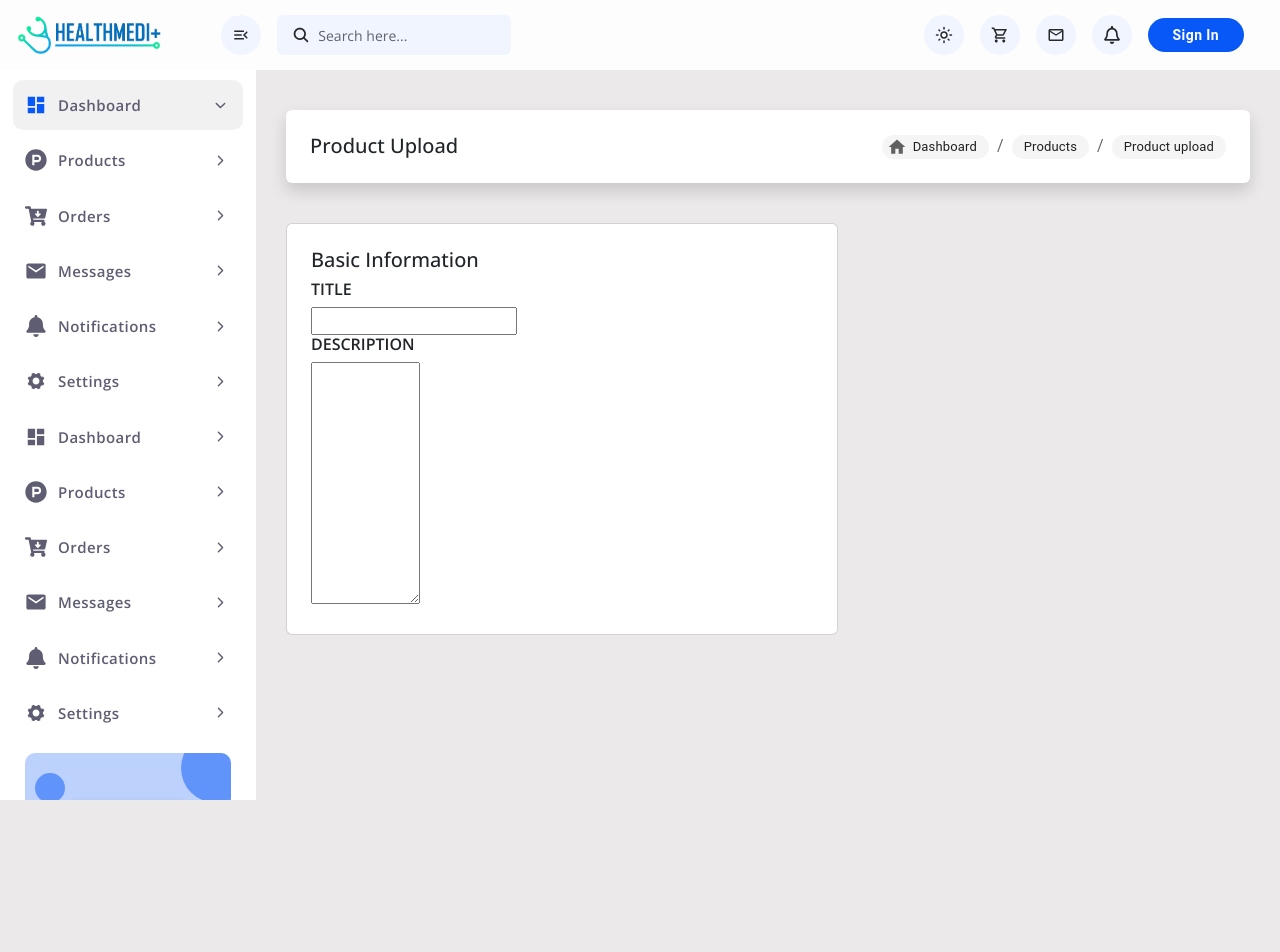
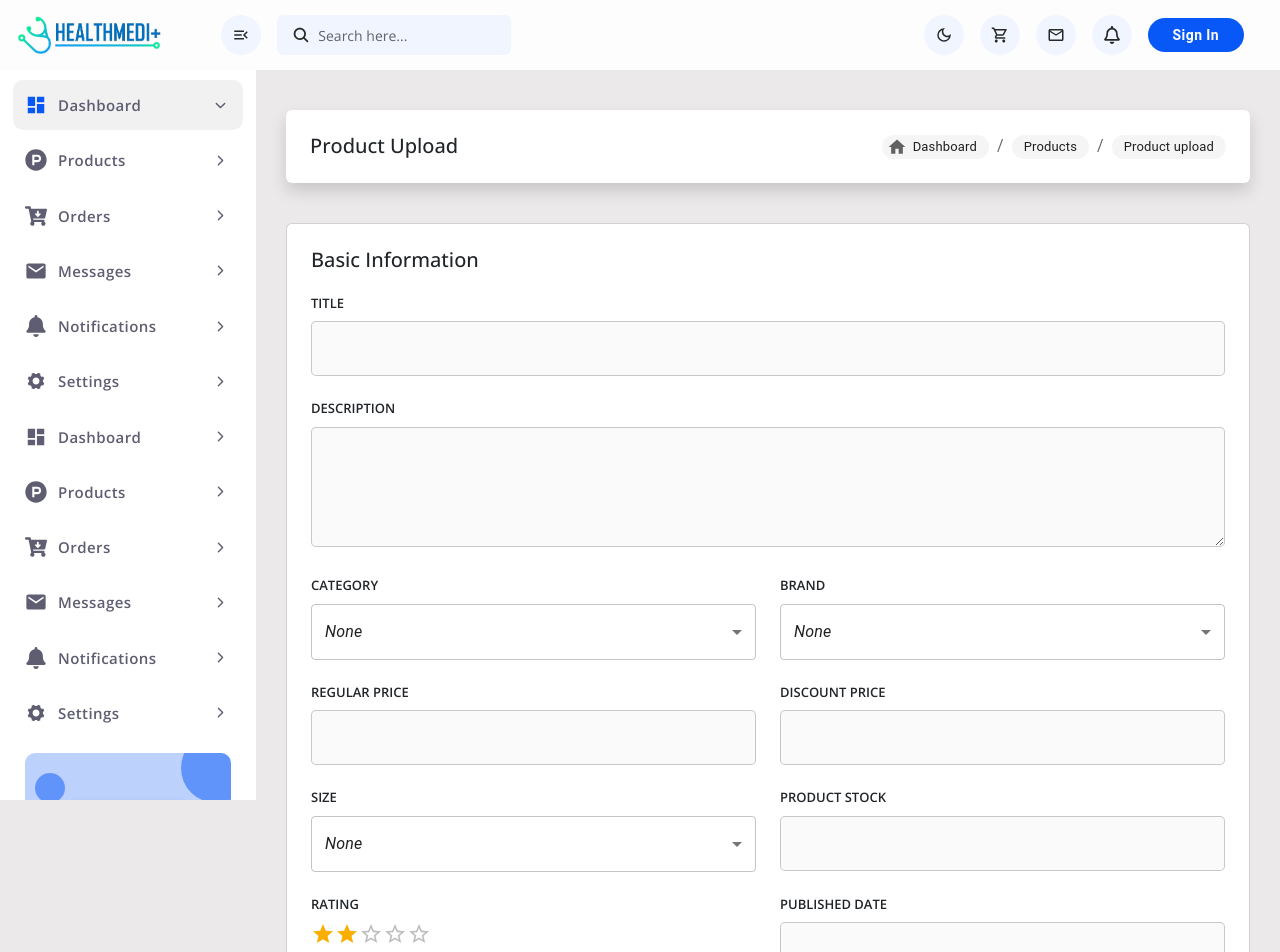
Before and after one commit to TilottamZope/dashboard, a React (Vite) app: page /product/upload in a window 1280 px wide. Shown: the top 952 px of the page. Before the commit the page ends 800 px from the top, so only its background shows below. Built offline with nearby package versions, Linux system fonts and the light colour scheme.

Commit message:
Complete The Product upload page and our dashboard

```diff
--- a/src/App.css
+++ b/src/App.css
@@ -412,7 +412,7 @@ body.dark .css-3dzjca-MuiPaper-root-MuiPopover-paper-MuiMenu-paper{background: #
 
 .form .form-group h6{margin-bottom: 10px; font-size: 13px;}
 
-.form .form-group input,.form .form-group textarea{background: #fafafa; width: 100%; outline: none !important; border: 1px solid rgba(0,0,0,0.2) !important; height: 55px; padding-left: 15px; border-radius: 5px; font-size: 14px;}
+.form .form-group input,.form .form-group textarea{background: #fafafa; width: 100% !important; outline: none !important; border: 1px solid rgba(0,0,0,0.2) !important; height: 55px; padding-left: 15px; border-radius: 5px; font-size: 14px;}
 
 .form .form-group input:hover,.form .form-group textarea:hover{border: 1px solid rgba(0,0,0,0.3) !important;}
 
@@ -425,7 +425,7 @@ body.dark .form .form-group input,body.dark .form .form-group textarea{backgroun
 
 body.dark .css-1jy569b-MuiFormLabel-root-MuiInputLabel-root, body.dark .css-1t8l2tu-MuiInputBase-input-MuiOutlinedInput-input{color: rgba(255,255,255,0.8) !important;}
 
-form .form-group h6{font-weight: 600;}
+.form .form-group h6{font-weight: 600;}
 
 .stickyBox{position: sticky; top: 90px;}
 
@@ -646,7 +646,7 @@ body.dark .css-1c99szj-MuiRating-icon{color:rgba(255,255,255, 0.6) !important;}
 
 body.dark .signUpSection .loginBox{background: #1b2b4d !important;}
 
-body.dark .card{color: rgb(255 255 255 / 80%) !important;}
+body.dark .card{color: rgba(255, 255, 255, 0.8) !important;}
 
 body.dark{color: rgba(255,255,255,0.7);}
 
--- a/src/Components/Header/Header.jsx
+++ b/src/Components/Header/Header.jsx
@@ -6,7 +6,7 @@ import { MdMenuOpen } from "react-icons/md";
 import { MdOutlineMenu } from "react-icons/md";
 import Searchbox from '../Searchbox/Searchbox';
 import { MdOutlineLightMode } from "react-icons/md";
-import { MdDarkMode } from "react-icons/md";
+import { MdOutlineDarkMode } from "react-icons/md";
 import { MdOutlineShoppingCart } from "react-icons/md";
 import { MdOutlineMail } from "react-icons/md";
 import { FaRegBell } from "react-icons/fa";
@@ -64,7 +64,11 @@ const Header = () => {
                             <Searchbox />
                         </div>
                         <div className="col-sm-7 d-flex align-items-center justify-content-end part3">
-                            <Button className='rounded-circle me-3' onClick={()=>context.setThemeMode(!context.themeMode)}><MdOutlineLightMode /></Button>
+                            <Button className='rounded-circle me-3' onClick={() => context.setThemeMode(!context.themeMode)}>
+                                {
+                                    context.themeMode === false ? <MdOutlineLightMode /> : <MdOutlineDarkMode />
+                                }
+                            </Button>
                             <Button className='rounded-circle me-3'><MdOutlineShoppingCart /></Button>
 
                             <Button className='rounded-circle me-3'><MdOutlineMail /></Button>
@@ -218,7 +222,7 @@ const Header = () => {
                                 context.isLogin !== true ? <Link to="/login"><Button className='btn-blue btn-lg btn-round'>Sign In</Button></Link> :
                                     <div className="myAccWrraper">
                                         <Button className="myAcc d-flex align-items-center" onClick={handleOpenMyAccDrop}>
-                                            <UserAvtarImg   img={Profile} alt="Profile Not Found"/>
+                                            <UserAvtarImg img={Profile} alt="Profile Not Found" />
                                             <div className="userInfo">
                                                 <h4>Tilottam Zope</h4>
                                                 <p className='mb-0'>@tilottam21</p>
--- a/src/Pages/ProductUpload/ProductUpload.jsx
+++ b/src/Pages/ProductUpload/ProductUpload.jsx
@@ -3,8 +3,27 @@ import { emphasize, styled } from '@mui/material/styles';
 import Breadcrumbs from '@mui/material/Breadcrumbs';
 import Chip from '@mui/material/Chip';
 import HomeIcon from '@mui/icons-material/Home';
+import MenuItem from '@mui/material/MenuItem';
+import Select from '@mui/material/Select';
+import Rating from '@mui/material/Rating';
+import { Button } from '@mui/material';
+import { FaCloudUploadAlt } from "react-icons/fa";
 
 const ProductUpload = () => {
+
+    const [categoryVal, setCategoryVal] = React.useState('');
+    const [brandVal, setBrandVal] = React.useState('');
+
+    const handleChangeCategory = (event) => {
+        setCategoryVal(event.target.value);
+    };
+
+    const handleChangeBrand = (event) => {
+        setBrandVal(event.target.value);
+    };
+
+    const [ratingValue, setRatingValue] = React.useState(2);
+
 
     const StyledBreadcrumb = styled(Chip)(({ theme }) => {
 
@@ -51,11 +70,11 @@ const ProductUpload = () => {
                     </Breadcrumbs>
                 </div>
 
-                <form action="#">
+                <form action="#" className='form'>
                     <div className="row">
-                        <div className="col-sm-7">
+                        <div className="col-sm-12">
                             <div className="card p-4">
-                                <h5>Basic Information</h5>
+                                <h5 className='mb-4'>Basic Information</h5>
 
                                 <div className="form-group">
                                     <h6>TITLE</h6>
@@ -63,14 +82,124 @@ const ProductUpload = () => {
                                 </div>
                                 <div className="form-group">
                                     <h6>DESCRIPTION</h6>
-                                    <textarea rows={10} cols={10}/>
+                                    <textarea rows={5} cols={10} />
                                 </div>
+                                <div className="row">
+                                    <div className="col">
+                                        <div className="form-group">
+                                            <h6>CATEGORY</h6>
+                                            <Select
+                                                value={categoryVal}
+                                                onChange={handleChangeCategory}
+                                                displayEmpty
+                                                inputProps={{ 'aria-label': 'Without label' }}
+                                                className='w-100'
+                                            >
+                                                <MenuItem value="">
+                                                    <em>None</em>
+                                                </MenuItem>
+                                                <MenuItem value={10}>Ten</MenuItem>
+                                                <MenuItem value={20}>Twenty</MenuItem>
+                                                <MenuItem value={30}>Thirty</MenuItem>
+                                            </Select>
+                                        </div>
+                                    </div>
+                                    <div className="col">
+                                        <div className="form-group">
+                                            <h6>BRAND</h6>
+                                            <Select
+                                                value={brandVal}
+                                                onChange={handleChangeBrand}
+                                                displayEmpty
+                                                inputProps={{ 'aria-label': 'Without label' }}
+                                                className='w-100'
+                                            >
+                                                <MenuItem value="">
+                                                    <em>None</em>
+                                                </MenuItem>
+                                                <MenuItem value={10}>Ten</MenuItem>
+                                                <MenuItem value={20}>Twenty</MenuItem>
+                                                <MenuItem value={30}>Thirty</MenuItem>
+                                            </Select>
+                                        </div>
+                                    </div>
+                                </div>
+
+                                <div className="row">
+                                    <div className="col">
+                                        <div className="form-group">
+                                            <h6>REGULAR PRICE</h6>
+                                            <input type="text" />
+                                        </div>
+                                    </div>
+
+                                    <div className="col">
+                                        <div className="form-group">
+                                            <h6>DISCOUNT PRICE</h6>
+                                            <input type="text" />
+                                        </div>
+                                    </div>
+                                </div>
+
+                                <div className="row">
+                                    <div className="col">
+                                        <div className="form-group">
+                                            <h6>SIZE</h6>
+                                            <Select
+                                                value={categoryVal}
+                                                onChange={handleChangeCategory}
+                                                displayEmpty
+                                                inputProps={{ 'aria-label': 'Without label' }}
+                                                className='w-100'
+                                            >
+                                                <MenuItem value="">
+                                                    <em>None</em>
+                                                </MenuItem>
+                                                <MenuItem value={10}>Ten</MenuItem>
+                                                <MenuItem value={20}>Twenty</MenuItem>
+                                                <MenuItem value={30}>Thirty</MenuItem>
+                                            </Select>
+                                        </div>
+                                    </div>
+
+                                    <div className="col">
+                                        <div className="form-group">
+                                            <h6>PRODUCT STOCK</h6>
+                                            <input type="text" />
+                                        </div>
+                                    </div>
+                                </div>
+
+
+                                <div className="row">
+                                    <div className="col">
+                                        <div className="form-group">
+                                            <h6>RATING</h6>
+                                             <Rating
+                                                name="simple-controlled"
+                                                value={ratingValue}
+                                                onChange={(event, newValue) => {
+                                                    setRatingValue(newValue);
+                                                }}
+                                            />
+                                        </div>
+                                    </div>
+
+                                    <div className="col">
+                                        <div className="form-group">
+                                            <h6>PUBLISHED DATE</h6>
+                                            <input type="text" />
+                                        </div>
+                                    </div>
+                                </div>
+
+                                <br />
+
+                                <Button className='btn-blue btn-lg btn-big'><FaCloudUploadAlt /> &nbsp; PUBLISH & VIEW</Button>
                             </div>
                         </div>
 
-                        <div className="col-sm-5">
 
-                        </div>
                     </div>
                 </form>
             </div>
```
